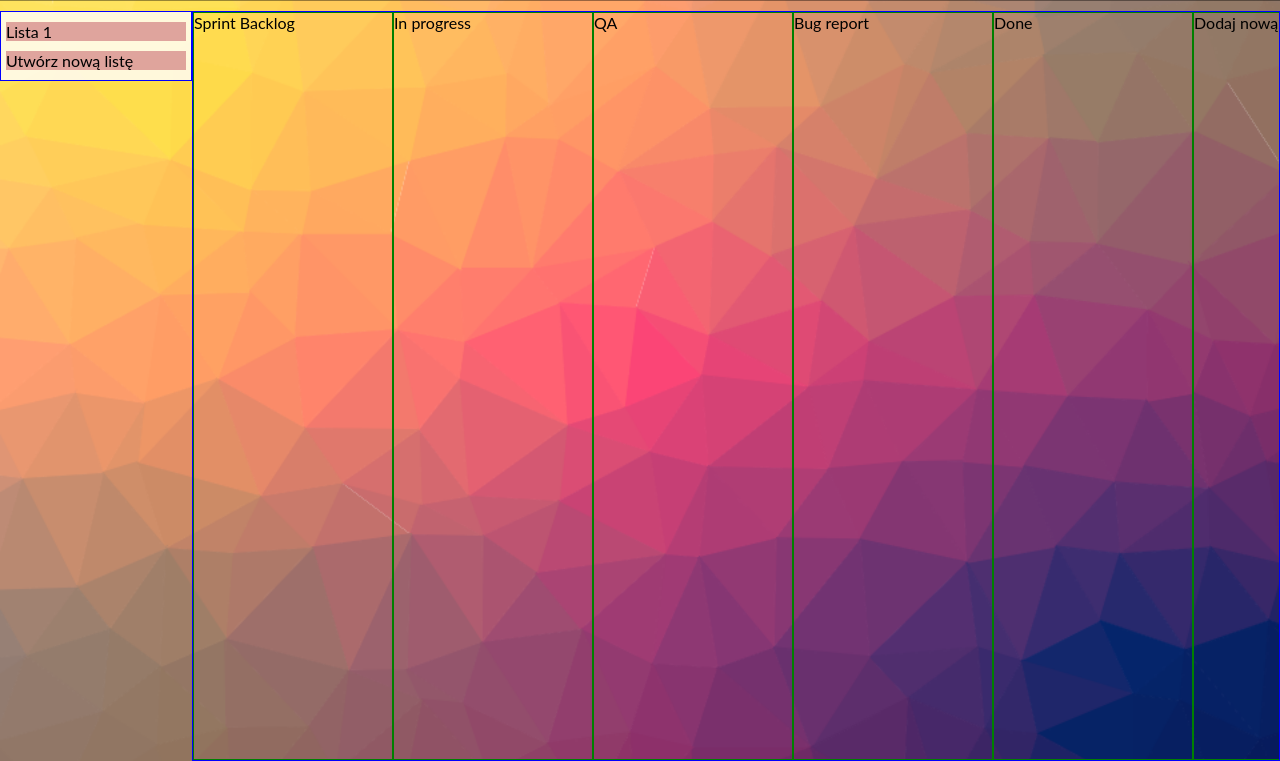
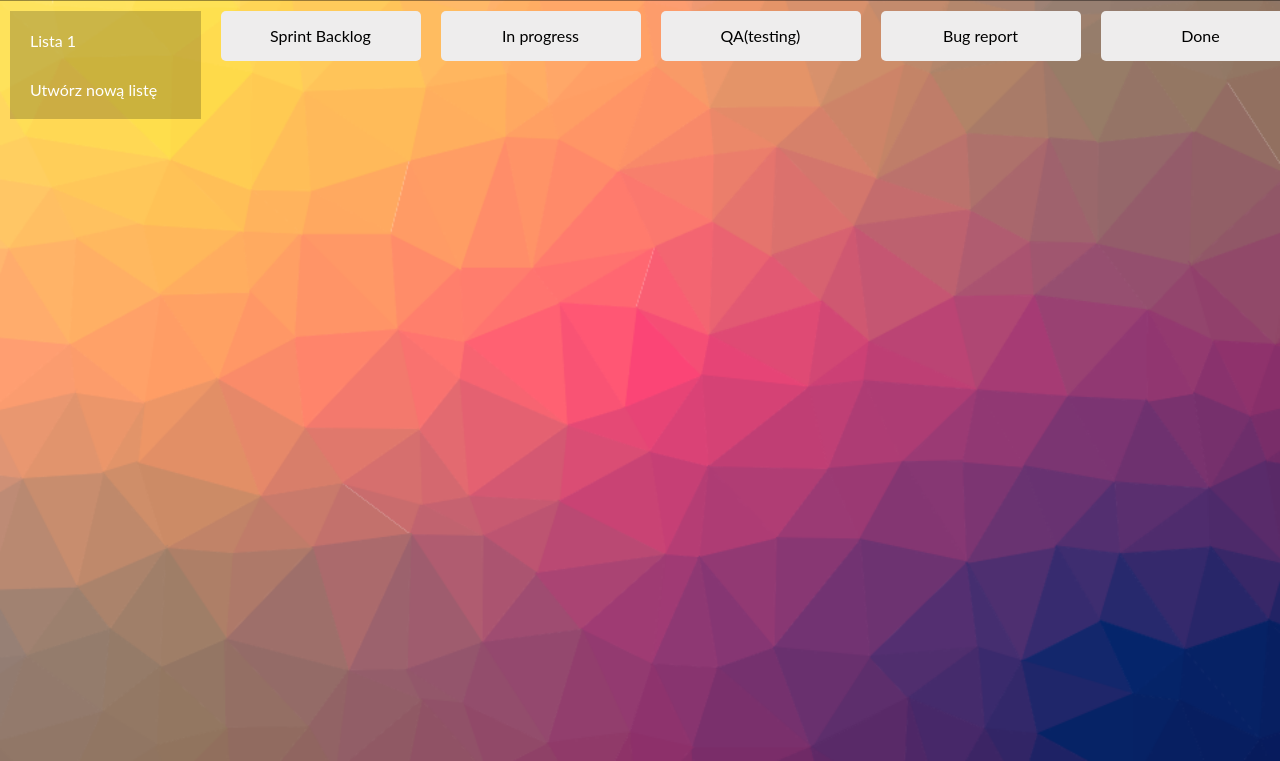
Before and after one commit to lnowak/Kaban_board, a React app: page / in a window 1280 px wide. Both pictures are taken after a click on the button "Menu". Shown: the part 39-800 px from the top of the page. Built offline with nearby package versions, Linux system fonts and the light colour scheme.

Commit message:
BoardBody changes
Body:
   created newlist button, events
   added,
   project backlog card buttons events
   added,
   scrollbars styles added
   css changes at many items

```diff
--- a/src/js/app.js
+++ b/src/js/app.js
@@ -15,7 +15,7 @@ class Kanban extends Component {
             boardCol: [
                 {id: 1, name: 'Sprint Backlog'},
                 {id: 2, name: 'In progress'},
-                {id: 3, name: 'QA'},
+                {id: 3, name: 'QA(testing)'},
                 {id: 4, name: 'Bug report'},
                 {id: 5, name: 'Done'},
             ],
@@ -27,28 +27,52 @@ class Kanban extends Component {
             this.setState({menuActive: !this.state.menuActive});
     }
 
-    showItemsList = () => {
+    showItemsList = (e) => {
+        let id = Number(e);
         let newBoardShortcutActive = this.state.board.map(e => {
-            e.boardShortcutActive = !e.boardShortcutActive
-            return e
+            if (id === e.boardId) {
+                e.boardShortcutActive = !e.boardShortcutActive
+                return e
+            }
         });
         this.setState({boardShortcutActive: newBoardShortcutActive})
     }
 
-    showBacklog = e => {
+    showBacklog = (e) => {
+        let id = Number(e);
         let newbacklogActive = this.state.board.map(e => {
-            return e.backlogActive = !e.backlogActive
-            // return e
+            if (id === e.boardId) {
+                e.backlogActive = !e.backlogActive
+                return e
+            } else {
+                e.backlogActive = false;
+                return e
+            }
         });
-        this.setState({backlogActive: newbacklogActive});
-        this.showItemsList();
+        console.log(newbacklogActive)
+        this.setState({board: newbacklogActive});
+        this.showItemsList(id);
+    }
+
+    addNewList = () => {
+        const newList = {
+            boardName: `Lista ${this.state.board.length+1}`,
+            boardId: this.state.board.length+1,
+            boardShortcutActive: false,
+            backlogActive: false,
+            boardCol: [],
+        };
+        this.setState({
+            board: [...this.state.board, newList],
+
+        })
     }
 
     render() {
         return (
             <>
                 <Header handleBoardElementActive={this.handleBoardElementActive} headerState={this.state} />
-                <Board boardState={this.state} showItemsList={this.showItemsList} showBacklog={this.showBacklog} />
+                <Board boardState={this.state} showItemsList={this.showItemsList} showBacklog={this.showBacklog} addNewList={this.addNewList} />
             </>
         )
     }
--- a/src/js/components/Board/BacklogCard/backlogCard.js
+++ b/src/js/components/Board/BacklogCard/backlogCard.js
@@ -7,10 +7,13 @@ class BacklogCard extends Component {
 
     render() {
         let boardList = this.props.boardState.board.map(e => {
-            return e.backlogActive ? 'board__backlog' : 'none'
-        })
+            return <div key={e.boardId} data-id={e.boardId} className={e.backlogActive ? 'board__backlog' : 'none'} ></div>
+        });
+
         return (
-            <div className={boardList} ></div>
+            <>
+                {boardList}
+            </>
         )
     }
 }
--- a/src/js/components/Board/Shortcuts/shortcuts.js
+++ b/src/js/components/Board/Shortcuts/shortcuts.js
@@ -5,21 +5,28 @@ import ReactDOM, { render } from 'react-dom';
 
 class Shortcuts extends Component {
 
-    showItemsList = () => {
-        this.props.showItemsList();
+    showItemsList = (e) => {
+        let id = e.target.dataset.id;
+        this.props.showItemsList(id);
     }
 
     showBacklog = (e) => {
-        this.props.showBacklog();
+        let id = e.target.dataset.id;
+        this.props.showBacklog(id);
+    }
+
+    addNewList = () => {
+        this.props.addNewList();
     }
 
     render() {
         let menuActive = this.props.boardState.menuActive;
         const list = this.props.boardState.board.map(item => {
+            // console.log(item.boardId)
             return (
-                <li key={item.boardId} onClick={this.showItemsList}>{item.boardName}
+                <li key={item.boardId} data-id={item.boardId} onClick={this.showItemsList}>{item.boardName}
                     <ul>
-                        <li className={item.boardShortcutActive ? '' : 'none'} onClick={this.showBacklog} >Project backlog</li>
+                        <li className={item.boardShortcutActive ? '' : 'none'} data-id={item.boardId} onClick={this.showBacklog} >Project backlog</li>
                     </ul>
                 </li>
             )
@@ -29,7 +36,7 @@ class Shortcuts extends Component {
             <div className={`board__section board__shortcuts ${menuActive ? 'board__shortcuts--active' : ''}`} >
                 <ul>
                    {list}
-                   <li>Utwórz nową listę</li>
+                   <li onClick={this.addNewList}>Utwórz nową listę</li>
                 </ul>
             </div>
         )
--- a/src/js/components/Board/board.js
+++ b/src/js/components/Board/board.js
@@ -8,7 +8,7 @@ class Board extends Component {
     render() {
         return (
             <div className='board'>
-                <Shortcuts boardState={this.props.boardState} showItemsList={this.props.showItemsList} showBacklog={this.props.showBacklog} />
+                <Shortcuts boardState={this.props.boardState} showItemsList={this.props.showItemsList} showBacklog={this.props.showBacklog} addNewList={this.props.addNewList}/>
                 <BoardBody boardState={this.props.boardState} />
             </div>
         )
--- a/src/sass/style.scss
+++ b/src/sass/style.scss
@@ -3,6 +3,25 @@
     margin: 0;
     padding: 0;
     font-family: "Lato", sans-serif;
+}
+
+::-webkit-scrollbar {
+width: 10px;
+height: 12px;
+}
+
+::-webkit-scrollbar-track {
+box-shadow: inset 0 0 6px rgb(128, 128, 128);
+border-radius: 6px;
+}
+
+::-webkit-scrollbar-thumb {
+background: rgb(161, 158, 158);
+border-radius: 6px;
+}
+
+::-webkit-scrollbar-thumb:hover {
+background: #af8d8d;
 }
 
 #app {
@@ -22,7 +41,7 @@
     display: flex;
     justify-content: space-between;
     align-items: center;
-    height: 5%;
+    height: 5vh;
     width: 100vw;
     margin-bottom: 10px;
     background-color: rgba(0, 0, 0, 0.4);
@@ -55,17 +74,19 @@
 }
 
 .board__section {
-    border: 1px solid blue;
     height: 100%;
 }
 
 .board__shortcuts {
     display: none;
+    margin-left: 10px;
+    overflow: auto;
+    max-height: 94vh;
 
     &--active{
         width: 15%;
         display: block;
-        background-color: rgba(255, 255, 255, 0.8);
+        background-color: rgba(0, 0, 0, 0.2);
         min-height: 50px;
         height: fit-content;
     }
@@ -76,9 +97,15 @@
     justify-content: space-around;
     align-items: flex-start;
     flex-direction: column;
-    margin: 10px 5px 10px 5px;
-    background-color: rgba(212, 135, 135, 0.74);
+    margin: 10px 10px 10px 10px;
+    padding: 10px;
+    color: rgb(255, 255, 255);
     cursor: pointer;
+}
+
+.board__shortcuts > ul > li:hover {
+    background-color: rgba(255, 255, 255, 0.8);
+    color: rgb(0, 0, 0);
 }
 
 .board__body {
@@ -97,20 +124,29 @@
 .board__body ul {
     display: flex;
     justify-content: space-around;
-    align-items: center;
+    align-items: flex-start;
     list-style: none;
+    margin: 0 10px 0 10px;
+    width: fit-content;
 }
 
 .boardBody__column {
-    border: 1px solid green;
-    height: 100%;
+    display: flex;
+    flex-direction: column;
+    align-items: center;
+    justify-content: space-around;
+    border-radius: 5px;
+    background-color: #eeeded;
+    min-height: 50px;
+    height: fit-content;
     width: 200px;
+    margin: 0 10px 0 10px;
 }
 
 .board__backlog {
     height: 100%;
     width: 100%;
-    background-color: red;
+    background-color: rgb(226, 186, 186);
     position: fixed;
     z-index: 2;
 }
```
